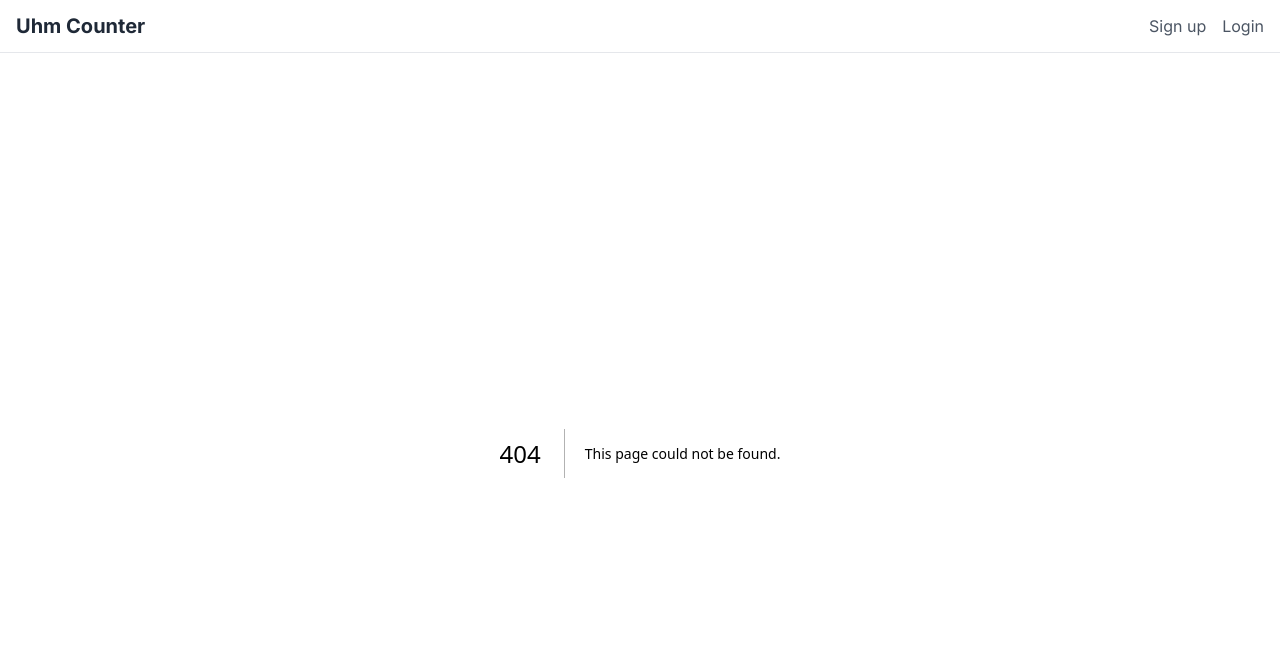
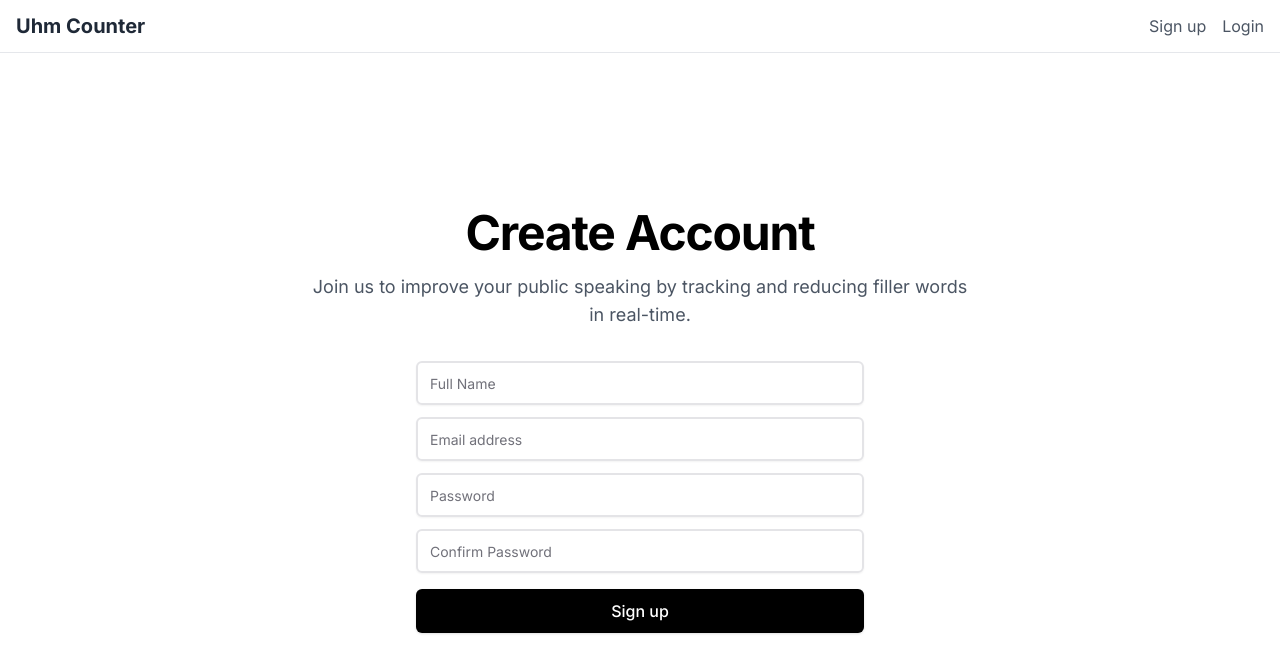
Before and after one commit to gabe-a-vazquez/filler-word-counter, a Next.js app: page /signup in a window 1280 px wide. Before the commit this address had no page. Shown: the top 672 px of the page. Built offline with nearby package versions, Linux system fonts and the light colour scheme.

Commit message:
signup page

```diff
--- a/package.json
+++ b/package.json
@@ -9,6 +9,7 @@
     "lint": "next lint"
   },
   "dependencies": {
+    "@radix-ui/react-label": "^2.1.1",
     "@radix-ui/react-progress": "^1.1.1",
     "@radix-ui/react-slot": "^1.1.1",
     "class-variance-authority": "^0.7.1",
--- /dev/null
+++ b/src/app/signup/page.tsx
@@ -0,0 +1,123 @@
+"use client";
+
+import { useState } from "react";
+import { useRouter } from "next/navigation";
+import { Input } from "@filler-word-counter/components/shadcn/input";
+import { Button } from "@filler-word-counter/components/shadcn/button";
+import { Label } from "@filler-word-counter/components/shadcn/label";
+
+export default function SignUpPage() {
+  const router = useRouter();
+  const [formData, setFormData] = useState({
+    email: "",
+    password: "",
+    confirmPassword: "",
+    name: "",
+  });
+  const [error, setError] = useState("");
+
+  const handleSubmit = async (e: React.FormEvent) => {
+    e.preventDefault();
+    setError("");
+
+    if (formData.password !== formData.confirmPassword) {
+      setError("Passwords do not match");
+      return;
+    }
+
+    try {
+      // Here you would typically make an API call to your backend
+      console.log("Sign up data:", formData);
+      router.push("/dashboard");
+    } catch (err) {
+      setError("Failed to create account");
+    }
+  };
+
+  const handleChange = (e: React.ChangeEvent<HTMLInputElement>) => {
+    setFormData({
+      ...formData,
+      [e.target.name]: e.target.value,
+    });
+  };
+
+  return (
+    <div className="h-[calc(100vh-4rem)] flex flex-col items-center justify-center bg-white px-4">
+      <div className="w-full max-w-3xl text-center mb-8">
+        <h1 className="text-5xl font-bold tracking-tight text-black mb-4">
+          Create Account
+        </h1>
+        <p className="text-lg text-gray-600 max-w-2xl mx-auto">
+          Join us to improve your public speaking by tracking and reducing
+          filler words in real-time.
+        </p>
+      </div>
+
+      <div className="w-full max-w-md">
+        <form className="space-y-4" onSubmit={handleSubmit}>
+          <div className="space-y-3">
+            <div>
+              <Input
+                id="name"
+                name="name"
+                type="text"
+                required
+                className="h-11 text-base border-2 text-black"
+                placeholder="Full Name"
+                value={formData.name}
+                onChange={handleChange}
+              />
+            </div>
+            <div>
+              <Input
+                id="email"
+                name="email"
+                type="email"
+                required
+                className="h-11 text-base border-2 text-black"
+                placeholder="Email address"
+                value={formData.email}
+                onChange={handleChange}
+              />
+            </div>
+            <div>
+              <Input
+                id="password"
+                name="password"
+                type="password"
+                required
+                className="h-11 text-base border-2 text-black"
+                placeholder="Password"
+                value={formData.password}
+                onChange={handleChange}
+              />
+            </div>
+            <div>
+              <Input
+                id="confirmPassword"
+                name="confirmPassword"
+                type="password"
+                required
+                className="h-11 text-base border-2 text-black"
+                placeholder="Confirm Password"
+                value={formData.confirmPassword}
+                onChange={handleChange}
+              />
+            </div>
+          </div>
+
+          {error && (
+            <div className="text-red-500 text-sm text-center">{error}</div>
+          )}
+
+          <Button
+            type="submit"
+            className="w-full h-11 text-base font-medium bg-black text-white hover:bg-gray-900"
+          >
+            Sign up
+          </Button>
+        </form>
+      </div>
+    </div>
+  );
+}
--- a/src/components/landing/hero.tsx
+++ b/src/components/landing/hero.tsx
@@ -12,14 +12,14 @@ export default function Hero() {
         real-time. Perfect for presentations, interviews, and speeches.
       </p>
       <div className="mt-10 flex gap-4">
-        <Link href="/signup">
+        <Link href="/">
           <Button size="lg" className="text-lg">
             Get Started Free
           </Button>
         </Link>
-        <Link href="#features">
+        <Link href="/signup">
           <Button size="lg" variant="outline" className="text-lg">
-            Learn More
+            Sign up
           </Button>
         </Link>
       </div>
--- a/src/components/navigation/navbar.tsx
+++ b/src/components/navigation/navbar.tsx
@@ -12,7 +12,7 @@ const Navbar = () => {
 
         <div className="flex gap-4">
           <Link
-            href="/"
+            href="/signup"
             className="text-gray-600 hover:text-gray-900 transition-colors"
           >
             Sign up
--- /dev/null
+++ b/src/components/shadcn/input.tsx
@@ -0,0 +1,22 @@
+import * as React from "react"
+
+import { cn } from "@filler-word-counter/lib/utils"
+
+const Input = React.forwardRef<HTMLInputElement, React.ComponentProps<"input">>(
+  ({ className, type, ...props }, ref) => {
+    return (
+      <input
+        type={type}
+        className={cn(
+          "flex h-9 w-full rounded-md border border-input bg-transparent px-3 py-1 text-base shadow-sm transition-colors file:border-0 file:bg-transparent file:text-sm file:font-medium file:text-foreground placeholder:text-muted-foreground focus-visible:outline-none focus-visible:ring-1 focus-visible:ring-ring disabled:cursor-not-allowed disabled:opacity-50 md:text-sm",
+          className
+        )}
+        ref={ref}
+        {...props}
+      />
+    )
+  }
+)
+Input.displayName = "Input"
+
+export { Input }
--- /dev/null
+++ b/src/components/shadcn/label.tsx
@@ -0,0 +1,26 @@
+"use client"
+
+import * as React from "react"
+import * as LabelPrimitive from "@radix-ui/react-label"
+import { cva, type VariantProps } from "class-variance-authority"
+
+import { cn } from "@filler-word-counter/lib/utils"
+
+const labelVariants = cva(
+  "text-sm font-medium leading-none peer-disabled:cursor-not-allowed peer-disabled:opacity-70"
+)
+
+const Label = React.forwardRef<
+  React.ElementRef<typeof LabelPrimitive.Root>,
+  React.ComponentPropsWithoutRef<typeof LabelPrimitive.Root> &
+    VariantProps<typeof labelVariants>
+>(({ className, ...props }, ref) => (
+  <LabelPrimitive.Root
+    ref={ref}
+    className={cn(labelVariants(), className)}
+    {...props}
+  />
+))
+Label.displayName = LabelPrimitive.Root.displayName
+
+export { Label }
```
Also changed, not shown: 1 other file (tests, documents, lock files or other folders).
